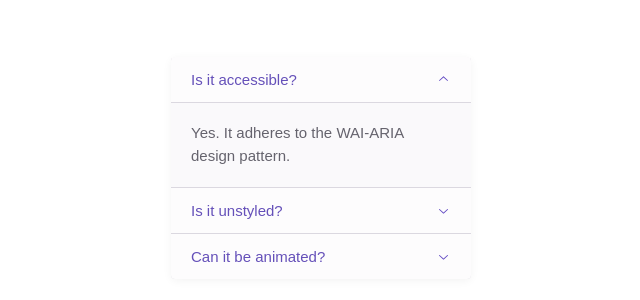
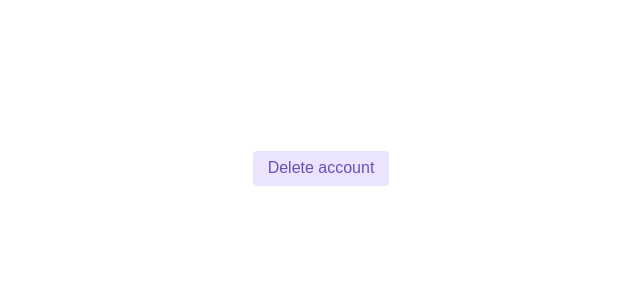
Before and after one commit to yaulhae/ui-lab, a Next.js app: page / in a window 1280 px wide. Shown: the part 232-532 px from the top of the page, without its empty margins (319-959 px from the left). Built offline with nearby package versions, Linux system fonts and the light colour scheme.

Commit message:
경고(alert) 모달 컴포넌트

```diff
--- a/package.json
+++ b/package.json
@@ -11,10 +11,12 @@
   "dependencies": {
     "@radix-ui/colors": "^3.0.0",
     "@radix-ui/react-accordion": "^1.2.11",
+    "@radix-ui/react-alert-dialog": "^1.1.14",
     "@radix-ui/react-avatar": "^1.1.10",
     "@radix-ui/react-icons": "^1.3.2",
     "@radix-ui/react-tooltip": "^1.2.7",
     "classnames": "^2.5.1",
+    "clsx": "^2.1.1",
     "next": "15.3.5",
     "react": "^19.0.0",
     "react-dom": "^19.0.0"
--- a/src/app/globals.css
+++ b/src/app/globals.css
@@ -25,32 +25,4 @@ body {
   font-family: Arial, Helvetica, sans-serif;
 }
 
-.AccordionContent {
-  overflow: hidden;
-}
-.AccordionContent[data-state="open"] {
-  animation: slideDown 3000ms ease-out;
-}
-.AccordionContent[data-state="closed"] {
-  animation: slideUp 3000ms ease-out;
-}
-
-@keyframes slideDown {
-  from {
-    height: 0;
-  }
-  to {
-    height: var(--radix-accordion-content-height);
-  }
-}
-
-@keyframes slideUp {
-  from {
-    height: var(--radix-accordion-content-height);
-  }
-  to {
-    height: 0;
-  }
-}
-
 @config "../../tailwind.config.js";
--- a/src/app/page.tsx
+++ b/src/app/page.tsx
@@ -1,11 +1,13 @@
 import AccordionDemo from "@/components/AccordionDemo";
+import AlertDialogDemo from "@/components/AlertDialogDemo";
 import AvatarDemo from "@/components/AvatarDemo";
 
 export default function Home() {
   return (
     <div>
       {/* <AvatarDemo /> */}
-      <AccordionDemo />
+      {/* <AccordionDemo /> */}
+      <AlertDialogDemo />
     </div>
   );
 }
--- /dev/null
+++ b/src/components/AlertDialogDemo.tsx
@@ -0,0 +1,55 @@
+"use client";
+
+import {
+  AlertDialog,
+  AlertDialogAction,
+  AlertDialogCancel,
+  AlertDialogContent,
+  AlertDialogDescription,
+  AlertDialogOverlay,
+  AlertDialogPortal,
+  AlertDialogTitle,
+  AlertDialogTrigger,
+} from "@radix-ui/react-alert-dialog";
+import * as React from "react";
+
+const AlertDialogDemo = () => (
+  <AlertDialog>
+    <AlertDialogTrigger asChild>
+      <button className="inline-flex h-[35px] items-center justify-center rounded bg-violet4 px-[15px] font-medium leading-none text-violet11 outline-none outline-offset-1 hover:bg-mauve3 focus-visible:outline-2 focus-visible:outline-violet6 select-none">
+        Delete account
+      </button>
+    </AlertDialogTrigger>
+    <AlertDialogPortal>
+      <AlertDialogOverlay className="fixed inset-0 bg-black/30 data-[state=open]:animate-overlayShow" />
+      <AlertDialogContent
+        className="fixed left-1/2 top-1/2 max-h-[85vh] w-[90vw] max-w-[500px] -translate-x-1/2 -translate-y-1/2 rounded-md bg-gray1 p-[25px] shadow-[var(--shadow-6)] focus:outline-none data-[state=open]:animate-contentShow"
+        onOpenAutoFocus={() => console.log("켜짐제어")}
+        onCloseAutoFocus={() => console.log("꺼짐제어")}
+        onEscapeKeyDown={() => console.log("ESC제어")}
+      >
+        <AlertDialogTitle className="m-0 text-[17px] font-medium text-mauve12">
+          Are you absolutely sure?
+        </AlertDialogTitle>
+        <AlertDialogDescription className="mb-5 mt-[15px] text-[15px] leading-normal text-mauve11">
+          This action cannot be undone. This will permanently delete your
+          account and remove your data from our servers.
+        </AlertDialogDescription>
+        <div className="flex justify-end gap-[25px]">
+          <AlertDialogCancel asChild>
+            <button className="inline-flex h-[35px] items-center justify-center rounded bg-mauve4 px-[15px] font-medium leading-none text-mauve11 outline-none outline-offset-1 hover:bg-mauve5 focus-visible:outline-2 focus-visible:outline-mauve7 select-none">
+              Cancel
+            </button>
+          </AlertDialogCancel>
+          <AlertDialogAction asChild>
+            <button className="inline-flex h-[35px] items-center justify-center rounded bg-red4 px-[15px] font-medium leading-none text-red11 outline-none outline-offset-1 hover:bg-red5 focus-visible:outline-2 focus-visible:outline-red7 select-none">
+              Yes, delete account
+            </button>
+          </AlertDialogAction>
+        </div>
+      </AlertDialogContent>
+    </AlertDialogPortal>
+  </AlertDialog>
+);
+
+export default AlertDialogDemo;
--- a/tailwind.config.js
+++ b/tailwind.config.js
@@ -1,4 +1,4 @@
-const { mauve, violet } = require("@radix-ui/colors");
+const { mauve, violet, red, blackA, gray } = require("@radix-ui/colors");
 
 /** @type {import('tailwindcss').Config} */
 module.exports = {
@@ -8,20 +8,26 @@ module.exports = {
       colors: {
         ...mauve,
         ...violet,
+        ...red,
+        ...blackA,
+        ...gray,
       },
       keyframes: {
-        slideDown: {
-          from: { height: "0px" },
-          to: { height: "var(--radix-accordion-content-height)" },
+        overlayShow: {
+          from: { opacity: "0" },
+          to: { opacity: "1" },
         },
-        slideUp: {
-          from: { height: "var(--radix-accordion-content-height)" },
-          to: { height: "0px" },
+        contentShow: {
+          from: {
+            opacity: "0",
+            transform: "translate(-50%, -48%) scale(0.96)",
+          },
+          to: { opacity: "1", transform: "translate(-50%, -50%) scale(1)" },
         },
       },
       animation: {
-        slideDown: "slideDown 300ms cubic-bezier(0.87, 0, 0.13, 1)",
-        slideUp: "slideUp 300ms cubic-bezier(0.87, 0, 0.13, 1)",
+        overlayShow: "overlayShow 150ms cubic-bezier(0.16, 1, 0.3, 1)",
+        contentShow: "contentShow 150ms cubic-bezier(0.16, 1, 0.3, 1)",
       },
     },
   },
```
Also changed, not shown: 1 other file (tests, documents, lock files or other folders).
